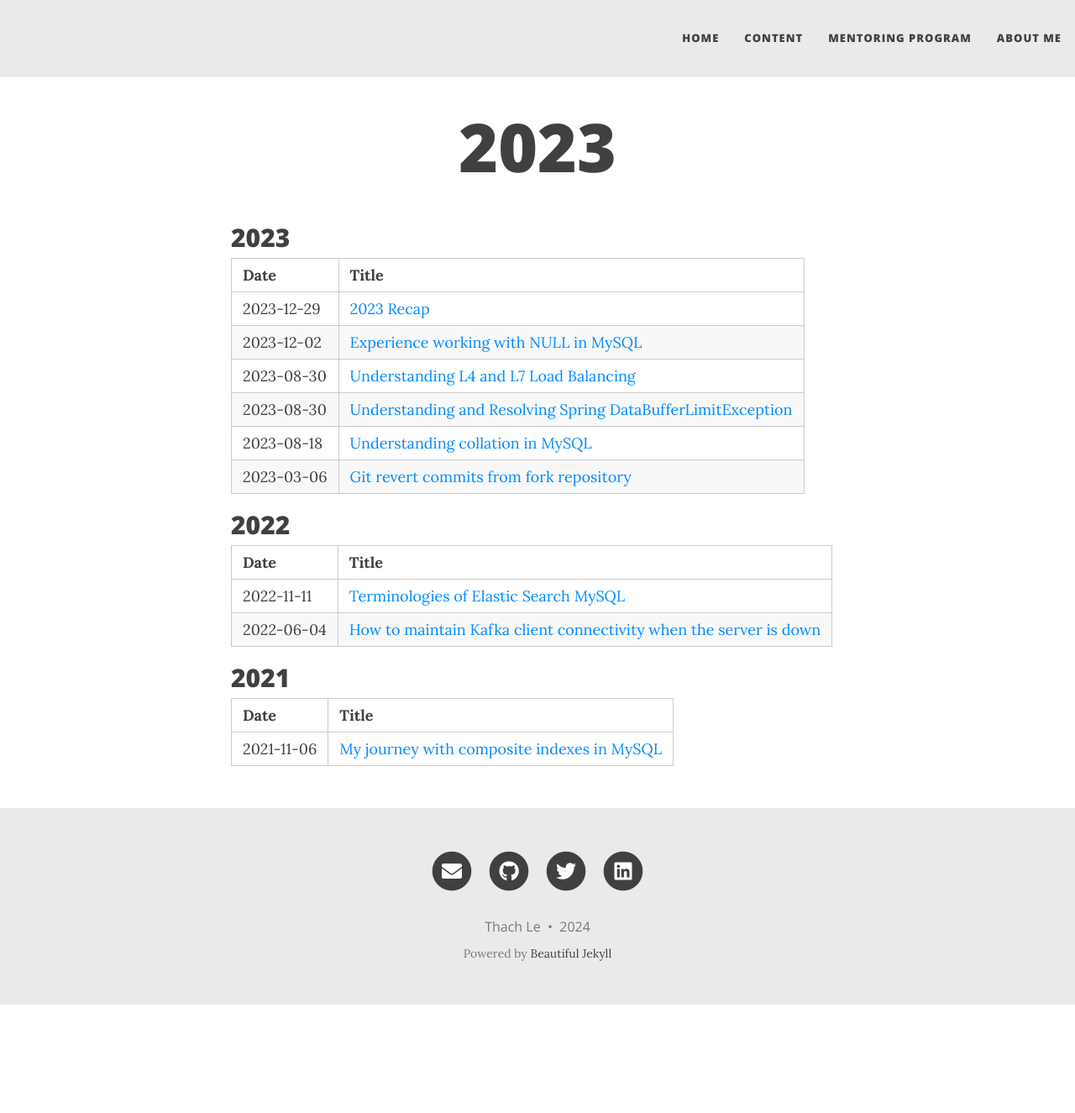
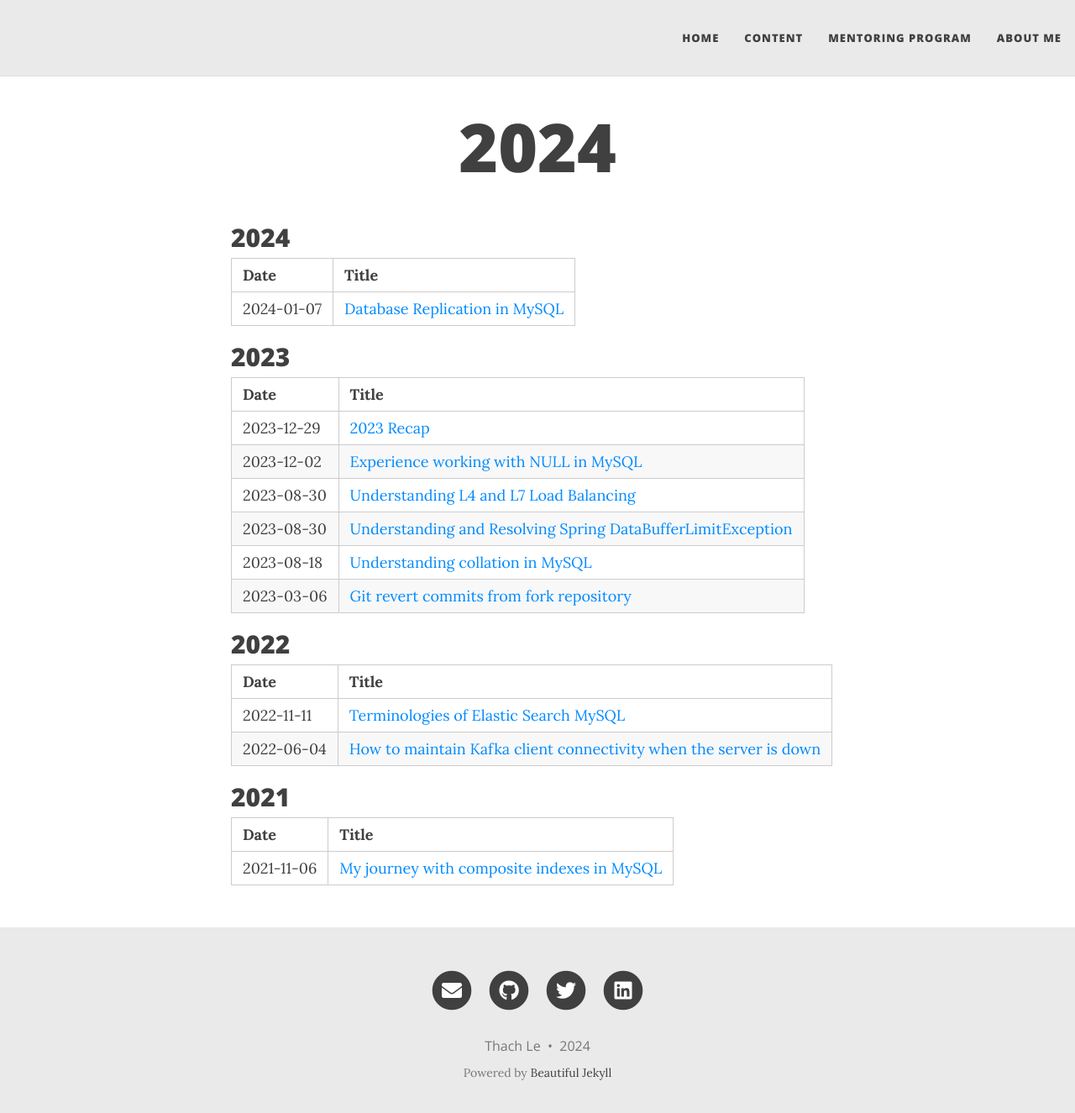
Before and after one commit to thachlp/thachlp.github.io, a Jekyll site: the page built from content.md, in a window 1280 px wide and 1338 px high. Shown: the top 1325 px of the window at 84% size. Built offline with Jekyll 4.4.1, drawn with Linux system fonts in a browser that asks for light colours; nearby versions of some CDN libraries; our own code applies the rules of GitHub Pages for plain Markdown files.

Commit message:
update-content-page

```diff
--- a/content.md
+++ b/content.md
@@ -1,6 +1,12 @@
 ---
 layout: page
 ---
+
+## 2024
+
+| Date       | Title                                                                                   |
+|------------|-----------------------------------------------------------------------------------------|
+| 2024-01-07 | [Database Replication in MySQL](https://thachlp.github.io/2024-01-07-database-replication-in-mysql/) |
 
 ## 2023
 
```
Also changed, not shown: _posts/2024-01-07-database-replication-in-mysql.md (+0 -5 lines).
